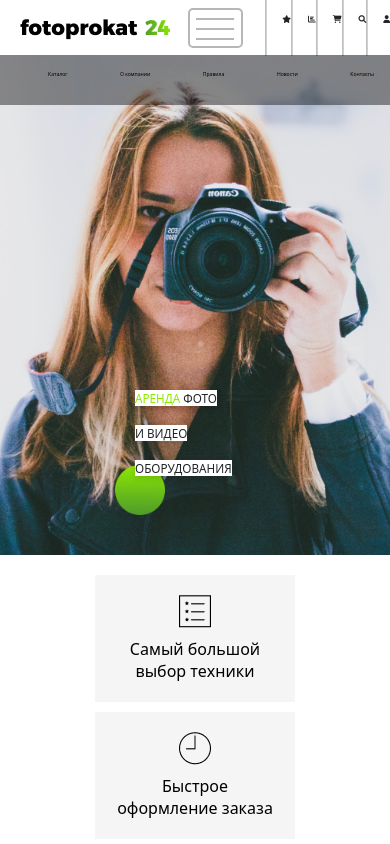
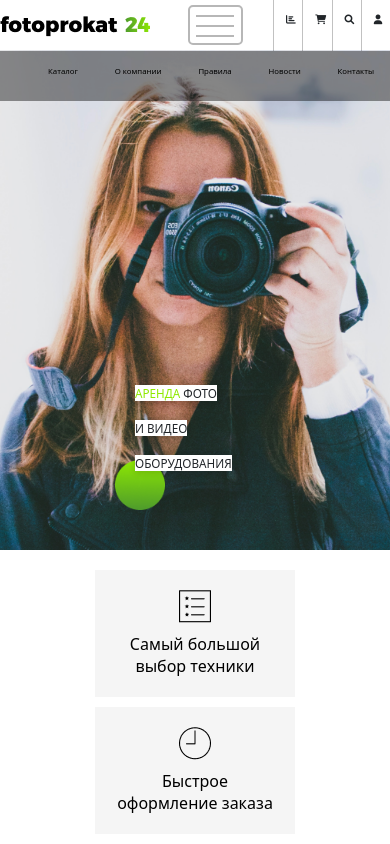
Before and after one commit to abbassiriyus/Nodirbek, a plain HTML site: page index.html in a window 390 px wide. Both pictures are taken after a click on the button 215 px from the left and 27 px from the top of the page. Shown: the top 844 px of the page. Drawn offline with Linux system fonts and the light colour scheme.

Commit message:
sdddddd
sadvc

```diff
--- a/css/style.css
+++ b/css/style.css
@@ -16,14 +16,9 @@
     background-color: #FFF;
 }
 
-.navbar {
+
+.conteyner {
     width: 100%;
-    height: 100%;
-    margin: 0 auto;
-}
-
-.conteyner {
-    width: 90%;
     margin: 0 auto;
     height: 60px;
     display: flex;
@@ -32,7 +27,7 @@
 }
 
 .nav-logo {
-    width: 30%;
+    width: 20%;
     height: auto;
     display: flex;
     justify-content: space-around;
@@ -40,6 +35,7 @@
 }
 
 .nav-menu {
+    width: 100%;
     height: auto;
     display: flex;
     justify-content: space-between;
@@ -60,6 +56,30 @@
     border-left: 1px solid rgba(0, 0, 0, 0.242);
     margin-top: -2px;
 }
+.nav-icon1 {
+    width: 100%;
+    height: 64px;
+    border-left: 1px solid rgba(0, 0, 0, 0.242);
+    margin-top: -2px;
+}
+.nav-icon2 {
+    width: 100%;
+    height: 64px;
+    border-left: 1px solid rgba(0, 0, 0, 0.242);
+    margin-top: -2px;
+}
+.nav-icon3 {
+    width: 100%;
+    height: 64px;
+    border-left: 1px solid rgba(0, 0, 0, 0.242);
+    margin-top: -2px;
+}
+.nav-icon4 {
+    width: 100%;
+    height: 64px;
+    border-left: 1px solid rgba(0, 0, 0, 0.242);
+    margin-top: -2px;
+}
 
 .nav-item a {
     color: #000;
@@ -119,20 +139,6 @@
     margin-top: -2px;
 }
 
-.w:hover {
-    color: #60B021;
-    border-bottom: 2px solid #60B021;
-    padding-bottom: 5px;
-}
-
-.w {
-    height: 100%;
-    width: 60px;
-    border-left: 1px solid rgba(128, 128, 128, 0.367);
-    padding-top: 24px;
-    padding-left: 20px;
-    transition: .3s;
-}
 
 @media (min-width:1440px) {
     .conteir3 {
@@ -181,7 +187,7 @@
     }
 
     .conteyner {
-        width: 90%;
+        width: 100%;
         margin: 0 auto;
         height: 50px;
         display: flex;
@@ -195,6 +201,30 @@
         border-left: 1px solid rgba(0, 0, 0, 0.242);
         margin-top: -2px;
     }
+    .nav-icon1 {
+        width: 100%;
+        height: 54px;
+        border-left: 1px solid rgba(0, 0, 0, 0.242);
+        margin-top: -2px;
+    }
+    .nav-icon2 {
+        width: 100%;
+        height: 54px;
+        border-left: 1px solid rgba(0, 0, 0, 0.242);
+        margin-top: -2px;
+    }
+    .nav-icon3 {
+        width: 100%;
+        height: 54px;
+        border-left: 1px solid rgba(0, 0, 0, 0.242);
+        margin-top: -2px;
+    }
+    .nav-icon4 {
+        width: 100%;
+        height: 54px;
+        border-left: 1px solid rgba(0, 0, 0, 0.242);
+        margin-top: -2px;
+    }
 }
 
 @media(max-width: 1150px) {
@@ -212,21 +242,24 @@
         background-color: #FFF;
     }
 
-    .navbar {
+    .conteyner {
         width: 100%;
-        height: 100%;
+        margin: 0 auto;
+        height: 50px;
         display: flex;
         align-items: center;
         justify-content: space-between;
     }
-
-    .conteyner {
-        width: 90%;
-        margin: 0 auto;
-        height: 60px;
-        display: flex;
-        align-items: center;
-        justify-content: space-between;
+    .w{
+        font-size: 1.8vw;
+        margin-left: -3px;
+        border: none;
+        transition: .3s;
+    }
+}
+@media (max-width: 570px){
+    .nav-icon{
+        display: none;
     }
 }
 
@@ -279,8 +312,7 @@
 .sayt_img {
     color: #8EE901;
 }
-
-@media(max-width: 1350px) {
+@media(max-width: 1440px){
     .sayt_p {
         font-size: 2.5vw;
         width: auto;
@@ -296,6 +328,37 @@
         width: auto;
         background-color: #FFF;
         margin-left: 135px;
+        margin-top: 432px;
+        position: absolute;
+        box-shadow: 0px 2px 6px rgba(0, 0, 0, 0.15);
+    }
+
+    .sayt_p3 {
+        font-size: 2.5vw;
+        width: auto;
+        background-color: #FFF;
+        margin-left: 135px;
+        margin-top: 480px;
+        position: absolute;
+        box-shadow: 0px 2px 6px rgba(0, 0, 0, 0.15);
+    }
+}
+/* @media(max-width: 1350px) {
+    .sayt_p {
+        font-size: 2.5vw;
+        width: auto;
+        background-color: #FFF;
+        margin-left: 135px;
+        margin-top: 385px;
+        position: absolute;
+        box-shadow: 0px 2px 6px rgba(0, 0, 0, 0.15);
+    }
+
+    .sayt_p2 {
+        font-size: 2.5vw;
+        width: auto;
+        background-color: #FFF;
+        margin-left: 135px;
         margin-top: 430px;
         position: absolute;
         box-shadow: 0px 2px 6px rgba(0, 0, 0, 0.15);
@@ -317,7 +380,7 @@
         margin-top: 490px;
         position: absolute;
     }
-}
+} */
 
 @media (max-width: 1100px) {
     .sayt_p {
@@ -325,7 +388,7 @@
         width: auto;
         background-color: #FFF;
         margin-left: 135px;
-        margin-top: 400px;
+        margin-top: 384px;
         position: absolute;
     }
 
@@ -334,7 +397,7 @@
         width: auto;
         background-color: #FFF;
         margin-left: 135px;
-        margin-top: 440px;
+        margin-top: 432px;
         position: absolute;
     }
 
@@ -2082,6 +2145,67 @@
 .footer_card5 .kompania_span a {
     font-size: 1vw;
     opacity: 0.5;
+}
+@media (max-width: 1000px){
+    .footer_card2 .kompania {
+        font-size: 2vw;
+    }
+
+    .footer_card2 .kompania_span a {
+        font-size: 1.5vw;
+        opacity: 0.5;
+    }
+
+    .footer_card3 .kompania {
+        font-size: 2vw;
+    }
+
+    .footer_card3 .kompania_span a {
+        font-size: 1.5vw;
+        opacity: 0.5;
+    }
+
+    .footer_card4 .kompania {
+        font-size: 2vw;
+    }
+
+    .footer_card4 .kompania_span a {
+        font-size: 1.5vw;
+        opacity: 0.5;
+    }
+
+    .footer_card5 .kompania {
+        font-size: 2vw;
+    }
+
+    .footer_card5 .kompania_span a {
+        font-size: 1.5vw;
+        opacity: 0.5;
+    }
+    .footer_card img {
+        width: 70%;
+    }
+
+    .footer_card a {
+        text-decoration: none;
+        color: #000;
+        font-size: 1.3vw;
+        font-family: 'Gill Sans', 'Gill Sans MT', Calibri, 'Trebuchet MS', sans-serif;
+    }
+    .footer_card {
+        width: 25%;
+        height: 150px;
+        /* border: 2px solid red; */
+        display: flex;
+        justify-content: space-around;
+        flex-direction: column;
+    }
+    .footer_card p{
+        font-size: 1.5vw;
+    }
+    .footer_card span{
+        font-size: 1.5vw;
+    }
 }
 
 .nav-toggler {
@@ -2140,10 +2264,13 @@
 }
 
 @media(max-width: 991px) {
-    .navbar {
-        top: 0;
-        background: #fff;
-        height: 55px;
+    .conteyner {
+        width: 100%;
+        margin: 0 auto;
+        height: 50px;
+        display: flex;
+        align-items: center;
+        justify-content: space-between;
     }
 
     .nav-toggler {
@@ -2168,7 +2295,7 @@
     .nav-list.active {
         position: absolute;
         left: 0;
-        top: 55px;
+        top: 51px;
         display: block;
     }
 
@@ -2176,15 +2303,21 @@
         display: flex;
         align-items: center;
         justify-content: space-between;
+    }
+    .nav-link{
+        font-size: 1.7vw;
+        margin-top: 6px;
     }
 
     .w {
         height: 100%;
         width: 20%;
         border-left: 1px solid rgba(128, 128, 128, 0.367);
-        padding-top: 18px;
-        padding-left: 15px;
+        padding-top: 15 px;
+        padding-left: 20px;
         transition: .3s;
+        font-size: 2.3vw;
+        border: none;
     }
 
     .nav-logo {
@@ -2205,8 +2338,88 @@
 
     .nav-icon {
         width: 100%;
-        height: 58px;
+        height: 53px;
         border-left: 1px solid rgba(0, 0, 0, 0.242);
         margin-top: -2px;
     }
 }
+@media(max-width: 700px) {
+    .conteyner {
+        width: 100%;
+        margin: 0 auto;
+        height: 50px;
+        display: flex;
+        align-items: center;
+        justify-content: space-between;
+    }
+
+    .nav-toggler {
+        display: block;
+        margin-left: 40px;
+        border-color: rgb(183 183 183);
+    }
+
+    .nav-link {
+        margin-top: 8px;
+    }
+
+    .nav-list {
+        width: 100vw;
+        height: 50px;
+        position: fixed;
+        left: -100px;
+        background: rgba(0, 0, 0, 0.424);
+        display: none;
+    }
+
+    .nav-list.active {
+        position: absolute;
+        left: 0;
+        top: 51px;
+        display: block;
+    }
+
+    .nav-list.active .nav-menu {
+        display: flex;
+        align-items: center;
+        justify-content: space-between;
+    }
+    .nav-link{
+        font-size: 2vw;
+        margin-top: 7px;
+    }
+
+    .w {
+        height: 100%;
+        width: 20%;
+        border-left: 1px solid rgba(128, 128, 128, 0.367);
+        padding-top: 15 px;
+        padding-left: 15px;
+        transition: .3s;
+        font-size: 2.5vw;
+        border: none;
+    }
+
+    .nav-logo {
+        width: 30%;
+        height: auto;
+        display: flex;
+        justify-content: space-around;
+        align-items: center;
+    }
+
+    .nav-icons {
+        height: auto;
+        width: 30%;
+        display: flex;
+        align-items: center;
+        font-size: 2vw;
+    }
+
+    .nav-icon {
+        width: 100%;
+        height: 53px;
+        border-left: 1px solid rgba(0, 0, 0, 0.242);
+        margin-top: -2px;
+    }
+}
--- a/index.html
+++ b/index.html
@@ -14,7 +14,6 @@
 <body>
 
   <header class="header">
-    <nav class="navbar">
       <div class="conteyner">
         <a href="#" class="nav-logo">
           <img class="card_img" src="./img/logo.png" alt="">
@@ -36,21 +35,20 @@
           <div class="nav-icon">
             <i class="fa fa-star w" aria-hidden="true"></i>
           </div>
-          <div class="nav-icon">
+          <div class="nav-icon1">
             <i class="fa fa-bar-chart w" aria-hidden="true"></i>
           </div>
-          <div class="nav-icon">
+          <div class="nav-icon2">
             <i class="fa fa-shopping-cart w" aria-hidden="true"></i>
           </div>
-          <div class="nav-icon">
+          <div class="nav-icon3">
             <i class="fa fa-search w" aria-hidden="true"></i>
           </div>
-          <div class="nav-icon">
+          <div class="nav-icon4">
             <i class="fa fa-user w" aria-hidden="true"></i>
           </div>
         </div>
       </div>
-    </nav>
 
 
   </header>
```
